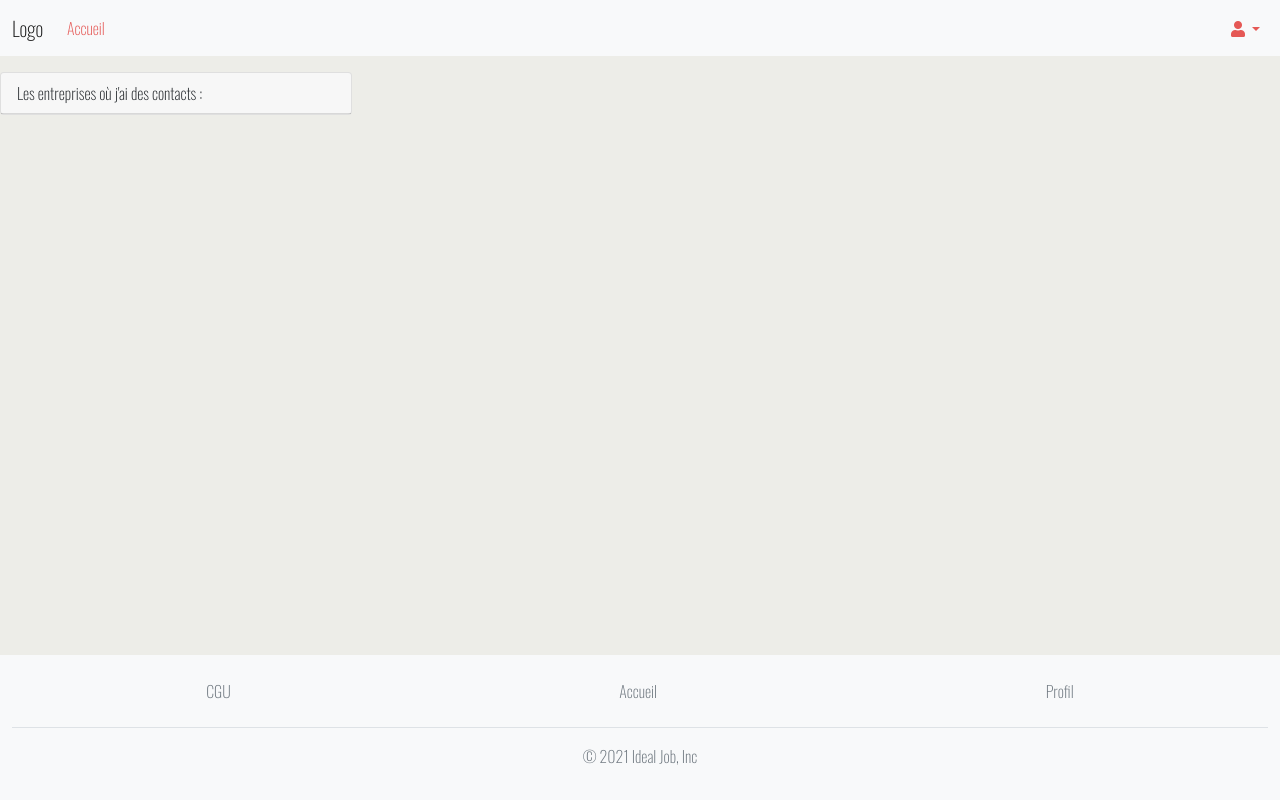
After one commit to WildCodeSchool/bordeaux-p2-202109-interviewmanager, a PHP site: template src/View/User/pageProfil.html.twig in a window 1280 px wide. The commit adds this page. Run offline with PHP 8.4, Linux system fonts and the light colour scheme; the template is opened without the code that fills it, so the values that code supplies are empty; some libraries are stand-ins or nearby versions.

Commit message:
ajout de liste entreprises dans page profil

```diff
--- a/src/View/User/index.html.twig
+++ b/src/View/User/index.html.twig
@@ -26,14 +26,12 @@
             <div class="text-center"><button type="submit" class="btn btn-primary mt-4">Ajouter</button></div>
         </div>
     </form>
-
-
     <div class="container mb-5">
     <ul class="list-group mt-5">
         {% for company in user_companies  %}
             <li class="list-group-item d-flex justify-content-around align-items-center">
                 <div>
-                    <h5><a href="/entreprise?id={{ company.id }}">{{ company.name }}</a></h5>
+                    <h5><a href="/entreprise?id={{ company.id }}" class="nav-link">{{ company.name }}</a></h5>
                 </div>
                 <form class="d-flex align-items-center" method="post">
 
@@ -75,5 +73,4 @@
         {% endfor %}
     </ul>
     </div>
-
 {% endblock %}
--- /dev/null
+++ b/src/View/User/pageProfil.html.twig
@@ -0,0 +1,16 @@
+{% extends 'layout.html.twig' %}
+
+{% block content %}
+<div class="card mt-3" style="width: 22rem;">
+    <div class="card-header">Les entreprises où j'ai des contacts :</div>
+    <ul class="list-group list-group-flush">
+        {% for company in recommendating_companies %}
+            <li class="list-group-item" style="border-width: inherit">
+                <div>
+                    <h5><a href="/entreprise?id={{ company.id }}" class="nav-link">{{ company.name }}</a></h5>
+                </div>
+            </li>
+        {% endfor %}
+    </ul>
+</div>
+{% endblock %}
--- a/src/View/components/_footer.html.twig
+++ b/src/View/components/_footer.html.twig
@@ -2,8 +2,8 @@
     <footer class="py-3">
         <ul class="nav justify-content-around border-bottom pb-3 mb-3">
             <li class="nav-item"><a href="#" class="nav-link px-2 text-muted">CGU</a></li>
-            <li class="nav-item"><a href="#" class="nav-link px-2 text-muted">Accueil</a></li>
-            <li class="nav-item"><a href="#" class="nav-link px-2 text-muted">Profil</a></li>
+            <li class="nav-item"><a href="/accueil" class="nav-link px-2 text-muted">Accueil</a></li>
+            <li class="nav-item"><a href="/profil" class="nav-link px-2 text-muted">Profil</a></li>
         </ul>
         <p class="text-center text-muted">© 2021 Ideal Job, Inc</p>
     </footer>
--- a/src/View/components/_navbar.html.twig
+++ b/src/View/components/_navbar.html.twig
@@ -7,7 +7,7 @@
         <div class="collapse navbar-collapse" id="navbarSupportedContent">
             <ul class="navbar-nav me-auto mb-2 mb-lg-0 col-2 justify-content-between">
                 <li class="nav-item">
-                    <a class="nav-link active" aria-current="page" href="#">Accueil</a>
+                    <a class="nav-link active" aria-current="page" href="/accueil">Accueil</a>
                 </li>
             </ul>
             <div>
@@ -22,7 +22,7 @@
                     </a>
                     <ul class="dropdown-menu col-2" aria-labelledby="navbarDropdown">
                         {% if session.user %}
-                            <li><a class="dropdown-item" href="#">Mon compte</a></li>
+                            <li><a class="dropdown-item" href="/profil">Mon compte</a></li>
                             <li><a class="dropdown-item" href="logout">Déconnexion</a></li>
                         {% else %}
                             <a class="dropdown-item" href="/">Connectez-vous</a>
--- a/src/routes.php
+++ b/src/routes.php
@@ -18,4 +18,5 @@ return [
     'logout' => ['UserController', 'logout'],
     'ajoutEntreprise' => ['CompanyController', 'addCompany', ['id']],
     'entreprise' => ['CompanyController', 'show', ['id']],
+    'profil' => ['UserController', 'profil', ['id']],
 ];
```
Also changed, not shown: src/Controller/UserController.php (+12 -1 lines), src/Model/CompanyManager.php (+9 -0 lines).
